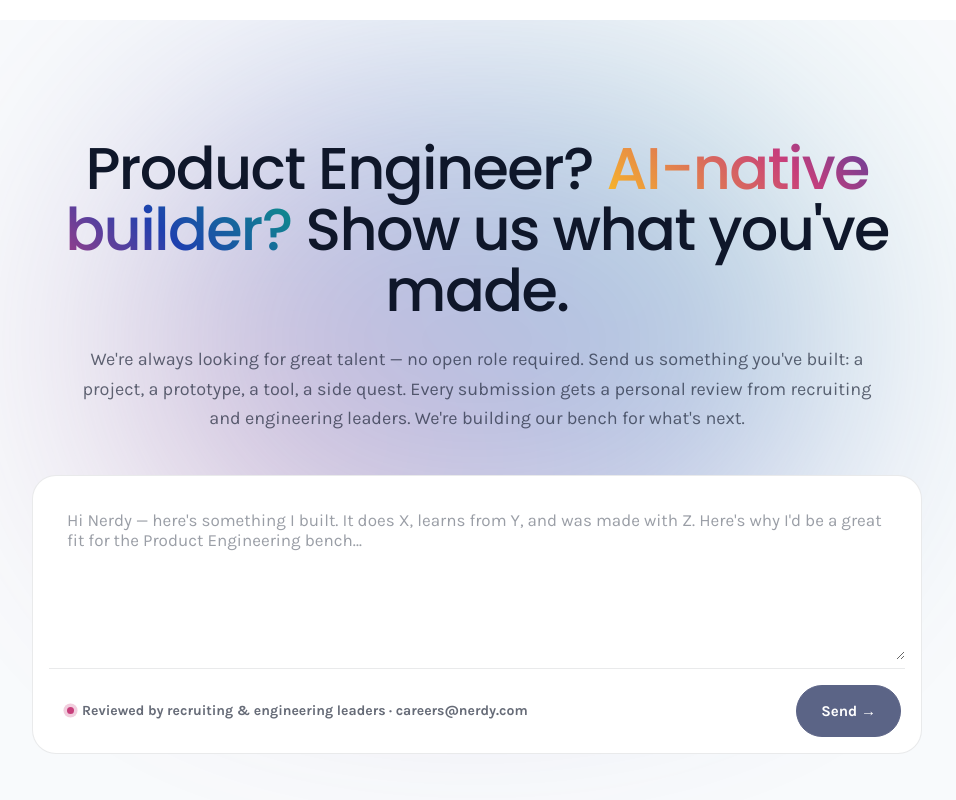
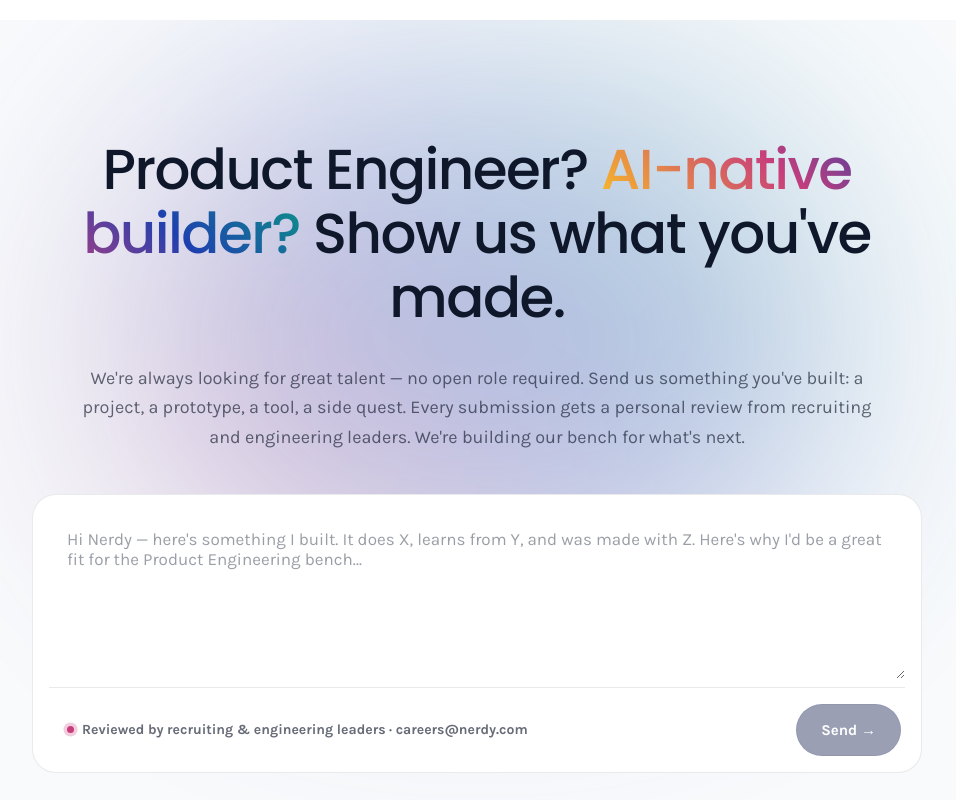
Before and after one commit to Kmembrillo/Nerdy-Careers-Site, a Next.js app: page / in a window 1280 px wide. Shown: the part 9020-9820 px from the top of the page, without its empty margins (163-1119 px from the left). Built offline with nearby package versions, Linux system fonts and the light colour scheme.

Commit message:
Polish bench CTA spacing and disabled state
Co-authored-by: Kimberly Membrillo <kimberly.membrillo@varsitytutors.com>

```diff
--- a/app/globals.css
+++ b/app/globals.css
@@ -1366,10 +1366,10 @@ nav.scrolled .logo-careers {
 
 .bench-cta h2 {
   font-family: "Poppins", Arial, sans-serif;
-  font-size: clamp(34px, 4.6vw, 62px);
+  font-size: clamp(34px, 4.4vw, 58px);
   font-weight: 500;
   letter-spacing: -0.028em;
-  line-height: 1.04;
+  line-height: 1.14;
   margin: 0 auto;
   max-width: 930px;
 }
@@ -1378,7 +1378,7 @@ nav.scrolled .logo-careers {
   color: var(--ink-60);
   font-size: 18px;
   line-height: 1.62;
-  margin: 24px auto 0;
+  margin: 34px auto 0;
   max-width: 820px;
 }
 
@@ -1426,7 +1426,11 @@ nav.scrolled .logo-careers {
 }
 
 .bench-form .btn-primary:disabled {
-  opacity: 0.68;
+  background: rgba(15, 27, 77, 0.42);
+  border-color: rgba(15, 27, 77, 0.05);
+  cursor: not-allowed;
+  opacity: 1;
+  transform: none;
 }
 
 .form-error {
```
